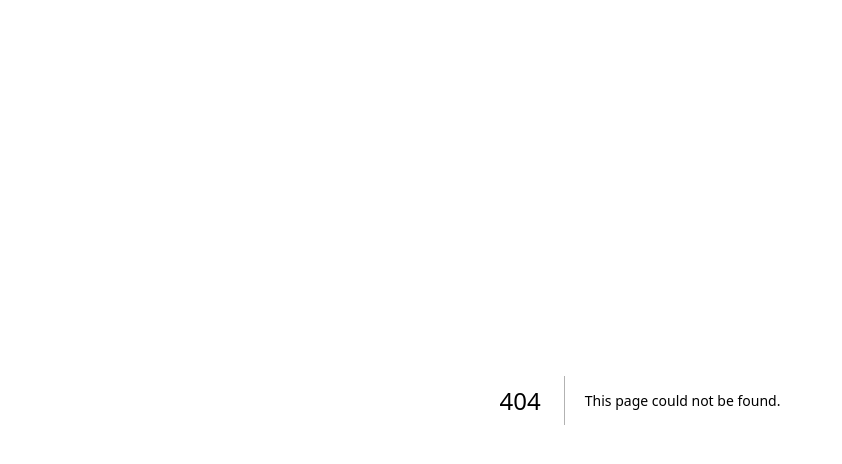
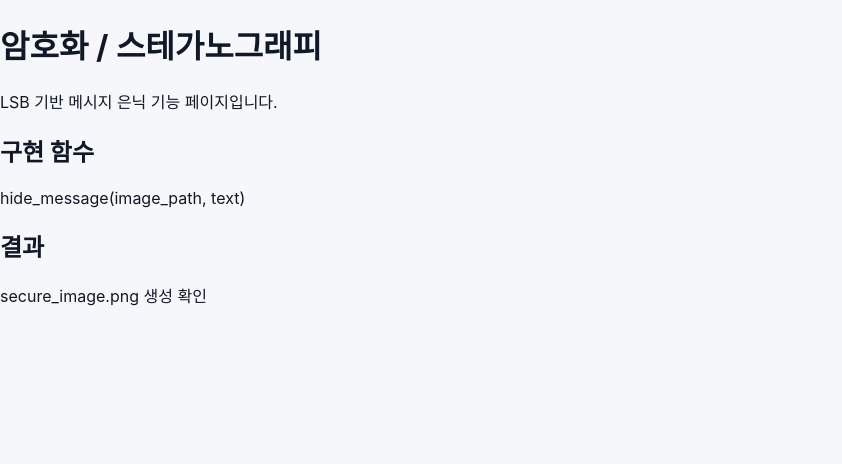
Before and after one commit to pmj2744/Security-Protocol, a Next.js app: page /steganography in a window 1280 px wide. Before the commit this address had no page. Shown: the top 464 px of the page, without its empty margins (0-842 px from the left). Built offline with nearby package versions, Linux system fonts and the light colour scheme.

Commit message:
feat: add steganography page

```diff
--- a/src/app/page.tsx
+++ b/src/app/page.tsx
@@ -30,8 +30,8 @@ const modules = [
     title: '암호화 / 스테가노그래피',
     owner: '유채원',
     description: '이미지에 비밀 메시지를 숨기는 LSB 기반 스테가노그래피 기능을 구현했습니다.',
-    href: '#',
-    status: '예정',
+    href: '/steganography',
+    status: '완료',
     enabled: true,
   },
   {
--- /dev/null
+++ b/src/app/steganography/page.tsx
@@ -0,0 +1,15 @@
+export default function SteganographyPage() {
+  return (
+    <div>
+      <h1>암호화 / 스테가노그래피</h1>
+
+      <p>LSB 기반 메시지 은닉 기능 페이지입니다.</p>
+
+      <h2>구현 함수</h2>
+      <p>hide_message(image_path, text)</p>
+
+      <h2>결과</h2>
+      <p>secure_image.png 생성 확인</p>
+    </div>
+  );
+}
```
